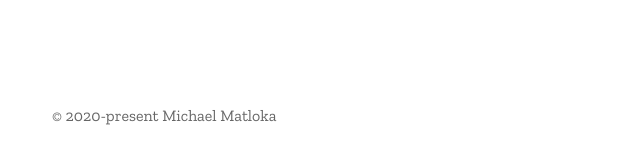
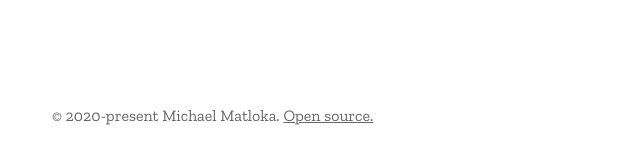
Before and after one commit to Twixes/matloka.com, a Jekyll site: the page built from index.html, in a window 1280 px wide. Shown: the part 740-897 px from the top of the page, without its empty margins (220-860 px from the left). Built offline with Jekyll 4.4.1, drawn with Linux system fonts in a browser that asks for light colours.

Commit message:
Add repository link to footer

```diff
--- a/_layouts/base.html
+++ b/_layouts/base.html
@@ -8,7 +8,7 @@
     <body onclick="">
         <div class="content-wrapper">{{ content }}</div>
         <footer>
-            <span>© 2020-present Michael Matloka</span>
+            <span>© 2020-present Michael Matloka. <a href="https://github.com/Twixes/matloka.com">Open source.</a></span>
         </footer>
     </body>
 </html>
```
